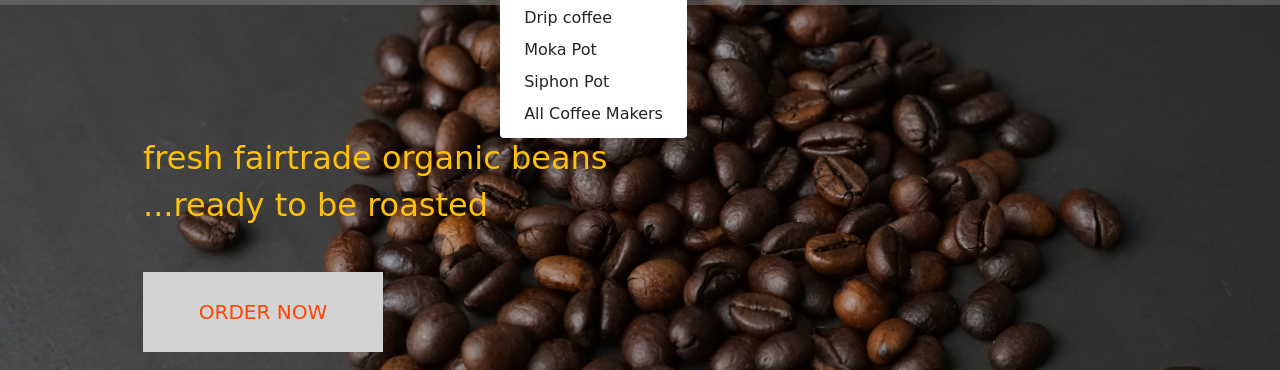
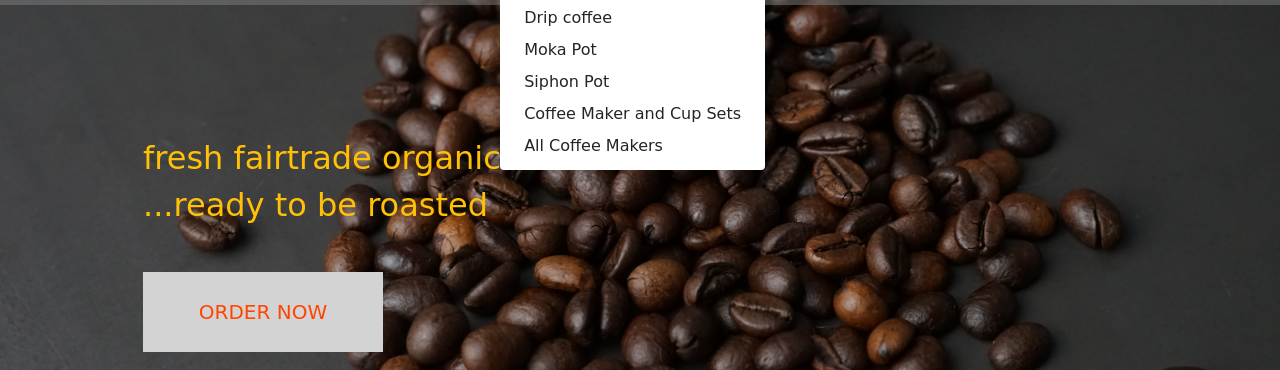
Before and after one commit to Code-Institute-Submissions/Morpheus-23-Beans_AugResub, a Django app: page / in a window 1280 px wide, after a click on "COFFEE MAKERS". Shown: the part 208-578 px from the top of the page. Run offline with Django 3.2, Linux system fonts and the light colour scheme; some libraries are stand-ins or nearby versions; some web fonts are replaced.

Commit message:
made minor changes to main nav

```diff
--- a/templates/includes/main-nav.html
+++ b/templates/includes/main-nav.html
@@ -33,7 +33,8 @@
                 <a href="{% url 'products' %}?category=drip_filter" class="dropdown-item">Drip coffee</a>
                 <a href="{% url 'products' %}?category=moka_pot" class="dropdown-item">Moka Pot</a>
                 <a href="{% url 'products' %}?category=siphon_coffee_maker" class="dropdown-item">Siphon Pot</a>
-                <a href="{% url 'products' %}?category=french_press,drip_filter,moka_pot,siphon_coffee_maker" class="dropdown-item">All Coffee Makers</a>
+                <a href="{% url 'products' %}?category=make_cup_set" class="dropdown-item">Coffee Maker and Cup Sets</a>
+                <a href="{% url 'products' %}?category=french_press,drip_filter,moka_pot,siphon_coffee_maker,make_cup_set" class="dropdown-item">All Coffee Makers</a>
             </div>
         </li>
 
@@ -42,14 +43,14 @@
                 Coffee Mugs and Cups
             </a>
             <div class="dropdown-menu border-0" aria-labelledby="coffeecups-link">
+                <a href="{% url 'products' %}?category=cappuccino_cup" class="dropdown-item">Cappuccino Cups</a>
+                <a href="{% url 'products' %}?category=espresso_cup" class="dropdown-item">Espresso Cups</a>
+                <a href="{% url 'products' %}?category=coffee_cup" class="dropdown-item">Cups</a>
+                <a href="{% url 'products' %}?category=coffee_mug" class="dropdown-item">Mugs</a>
                 <a href="{% url 'products' %}?category=message_coffee_mug" class="dropdown-item">Messages Mugs</a>
                 <a href="{% url 'products' %}?category=otg_coffee_cup" class="dropdown-item">Mugs on the Move</a>
                 <a href="{% url 'products' %}?category=disposable_coffee_cup" class="dropdown-item">Disposable Cups</a>
-                <a href="{% url 'products' %}?category=coffee_mug" class="dropdown-item">Mugs</a>
-                <a href="{% url 'products' %}?category=coffee_cup" class="dropdown-item">Cups</a>
-                <a href="{% url 'products' %}?category=cappuccino_cup" class="dropdown-item">Cappuccino Cups</a>
-                <a href="{% url 'products' %}?category=espresso_cup" class="dropdown-item">Espresso Cups</a>
-                <a href="{% url 'products' %}?category=message_coffee_mug, otg_coffee_cup, disposable_coffee_cup,coffee_mug,coffee_cup,cappuccino_cup,espresso_cup" class="dropdown-item">All Coffee Mugs and Cups</a>
+                <a href="{% url 'products' %}?category=cappuccino_cup,espresso_cup,coffee_cup,coffee_mug,message_coffee_mug,otg_coffee_cup, disposable_coffee_cup," class="dropdown-item">All Coffee Mugs and Cups</a>
             </div>
         </li>
 
@@ -58,7 +59,6 @@
                 Special Offers
             </a>
             <div class="dropdown-menu border-0" aria-labelledby="specials-link">
-                <a href="{% url 'products' %}?category=make_cup_set" class="dropdown-item">Coffee Maker and Cup Sets</a>
                 <a href="{% url 'products' %}?category=once_off_beans" class="dropdown-item">Once off beans</a>
                 <a href="{% url 'products' %}?category=clearance" class="dropdown-item">Clearance</a>
                 <a href="{% url 'products' %}?category=coffee_make_cup_set,once_off_beans,clearance" class="dropdown-item">All Specials</a>
```
Also changed, not shown: db.sqlite3.
